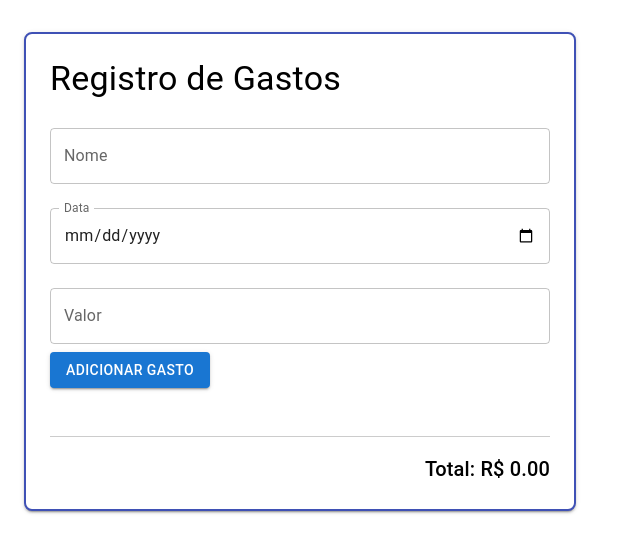
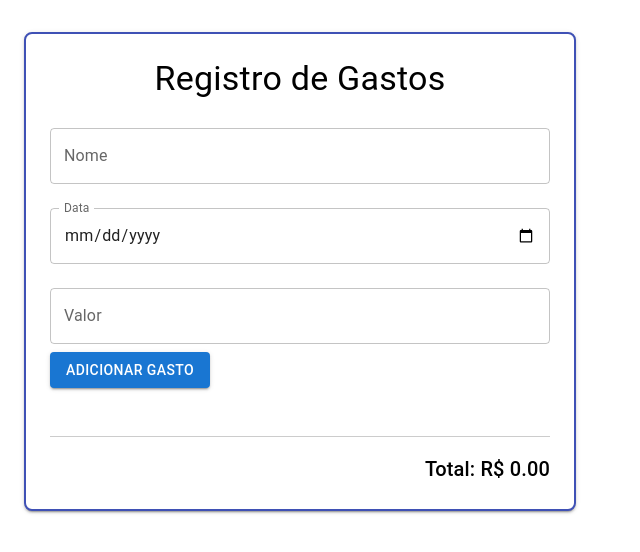
Before and after one commit to Joao-Lucas-de-Oliveira-Lima/web-expense-manager-front, a React (Vite) app: page / in a window 1280 px wide. Shown: the top 552 px of the page, without its empty margins (0-640 px from the left). Built offline with nearby package versions, Linux system fonts and the light colour scheme.

Commit message:
feat: centering the form title

```diff
--- a/src/App.jsx
+++ b/src/App.jsx
@@ -51,7 +51,15 @@ const App = () => {
           flexDirection: 'column',
         }}
       >
-        <Typography variant="h4" component="h1" gutterBottom sx={{ color: 'black' }}>
+        <Typography
+          variant="h4"
+          component="h1"
+          gutterBottom
+          sx={{
+            color: 'black',
+            textAlign: 'center', // Centraliza o título no Box
+          }}
+        >
           Registro de Gastos
         </Typography>
 
```
